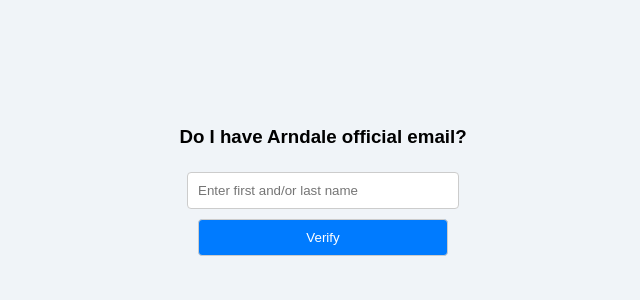
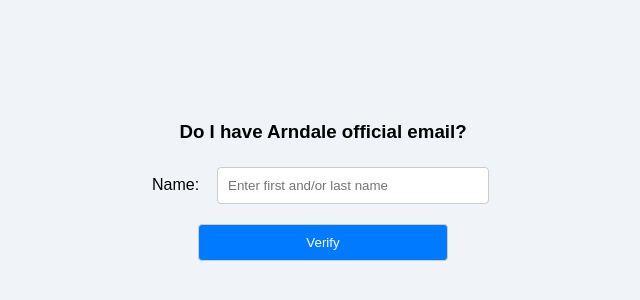
Before and after one commit to Abuqataada/verifyemail, a plain HTML site: page index.html in a window 1280 px wide. Shown: the part 234-534 px from the top of the page, without its empty margins (317-957 px from the left). Drawn offline with nearby package versions, Linux system fonts and the light colour scheme.

Commit message:
Added the name label before the input field

```diff
--- a/index.html
+++ b/index.html
@@ -25,6 +25,15 @@
             border: 1px solid #ccc;
             border-radius: 4px;
         }
+        .input-group {
+        display: flex;
+        align-items: center;
+        gap: 10px;
+        margin-bottom: 10px;
+        }
+        .input-group label {
+            min-width: 50px; /* Adjust as needed */
+        }
         button {
             background-color: #007BFF;
             color: white;
@@ -46,7 +55,10 @@
 <body>
 
     <h3>Do I have Arndale official email?</h3>
-    <input type="text" id="nameInput" placeholder="Enter first and/or last name">
+    <div class="input-group">
+        <label for="nameInput">Name:</label>
+        <input type="text" id="nameInput" placeholder="Enter first and/or last name">
+    </div>
     <button onclick="checkEmail()">Verify</button>
     <div id="result"></div>
 
```
